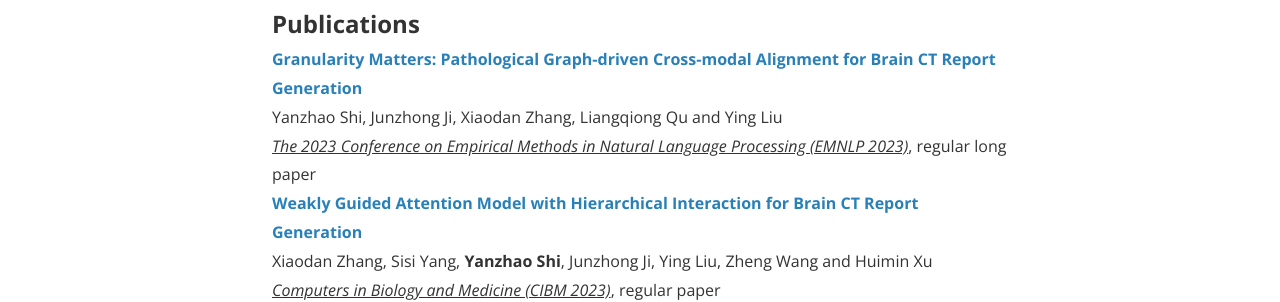
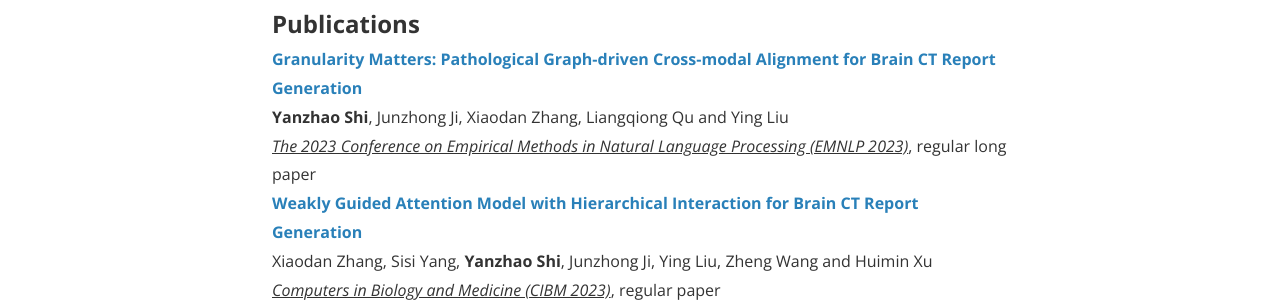
Before and after one commit to YanzhaoShi/YanzhaoShi.github.io, a Jekyll site: the page built from research.html, in a window 1280 px wide. Shown: the part 336-638 px from the top of the page. Built offline with Jekyll 4.4.1, drawn with Linux system fonts in a browser that asks for light colours; nearby versions of some CDN libraries; comment, search, counter and statistics services are not loaded; a style sheet for code colours, icons or effects is not loaded.

Commit message:
Update research.html

```diff
--- a/research.html
+++ b/research.html
@@ -6,7 +6,7 @@
 <h1>2023</h1>
 <hr>
 <font size="+2"><strong> Publications</strong></font><br>
-<strong><a href="#">Granularity Matters: Pathological Graph-driven Cross-modal Alignment for Brain CT Report Generation</a></strong><br><strong></strong>Yanzhao Shi</strong>, Junzhong Ji, Xiaodan Zhang, Liangqiong Qu and Ying Liu<br><u><i>The 2023 Conference on Empirical Methods in Natural Language Processing (EMNLP 2023)</i></u>, regular long paper<br>
+<strong><a href="#">Granularity Matters: Pathological Graph-driven Cross-modal Alignment for Brain CT Report Generation</a></strong><br><strong>Yanzhao Shi</strong>, Junzhong Ji, Xiaodan Zhang, Liangqiong Qu and Ying Liu<br><u><i>The 2023 Conference on Empirical Methods in Natural Language Processing (EMNLP 2023)</i></u>, regular long paper<br>
 <strong><a href="#">Weakly Guided Attention Model with Hierarchical Interaction for Brain CT Report Generation</a></strong><br>Xiaodan Zhang, Sisi Yang, <strong>Yanzhao Shi</strong>, Junzhong Ji, Ying Liu, Zheng Wang and Huimin Xu<br><u><i>Computers in Biology and Medicine (CIBM 2023)</i></u>, regular paper<br>
 <!-- <p style="text-align:justify"><b><i>Abstract: </i></b>We study short-term and medium-term changes in bank risk-taking as a result of supervision, and the associated real effects. For identification, we exploit the European Central Bank’s asset-quality-review (AQR) in conjunction with security and credit registers. After the AQR announcement, reviewed banks reduce riskier securities and credit supply, with the greatest effect on riskiest securities. We find negative spillovers on asset prices and firm-level credit availability. Moreover, non-banks with higher exposure to reviewed banks acquire the shed risk. After the AQR compliance, reviewed banks reload riskier securities but not riskier credit, resulting in negative medium-term firm-level real effects. These effects are especially strong for firms with high ex-ante credit risk. Among these non-safe firms, even those with high ex-ante productivity experience negative real effects. Our findings suggest that banks’ liquid assets help them to mask risk from supervisors and risk adjustments banks make in response to supervision have persistent corporate real effects.</p><br> -->
 <!-- <br> -->
```
